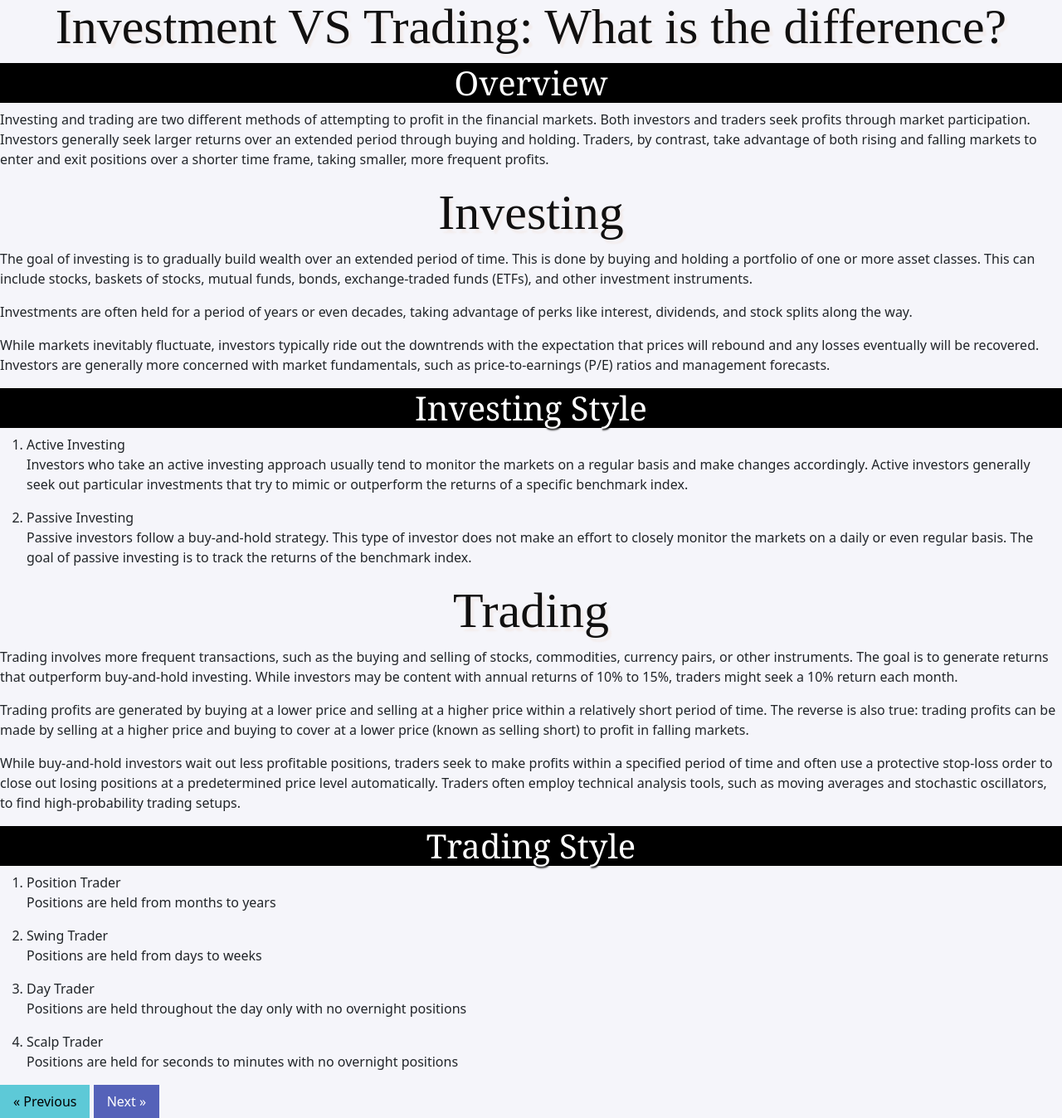
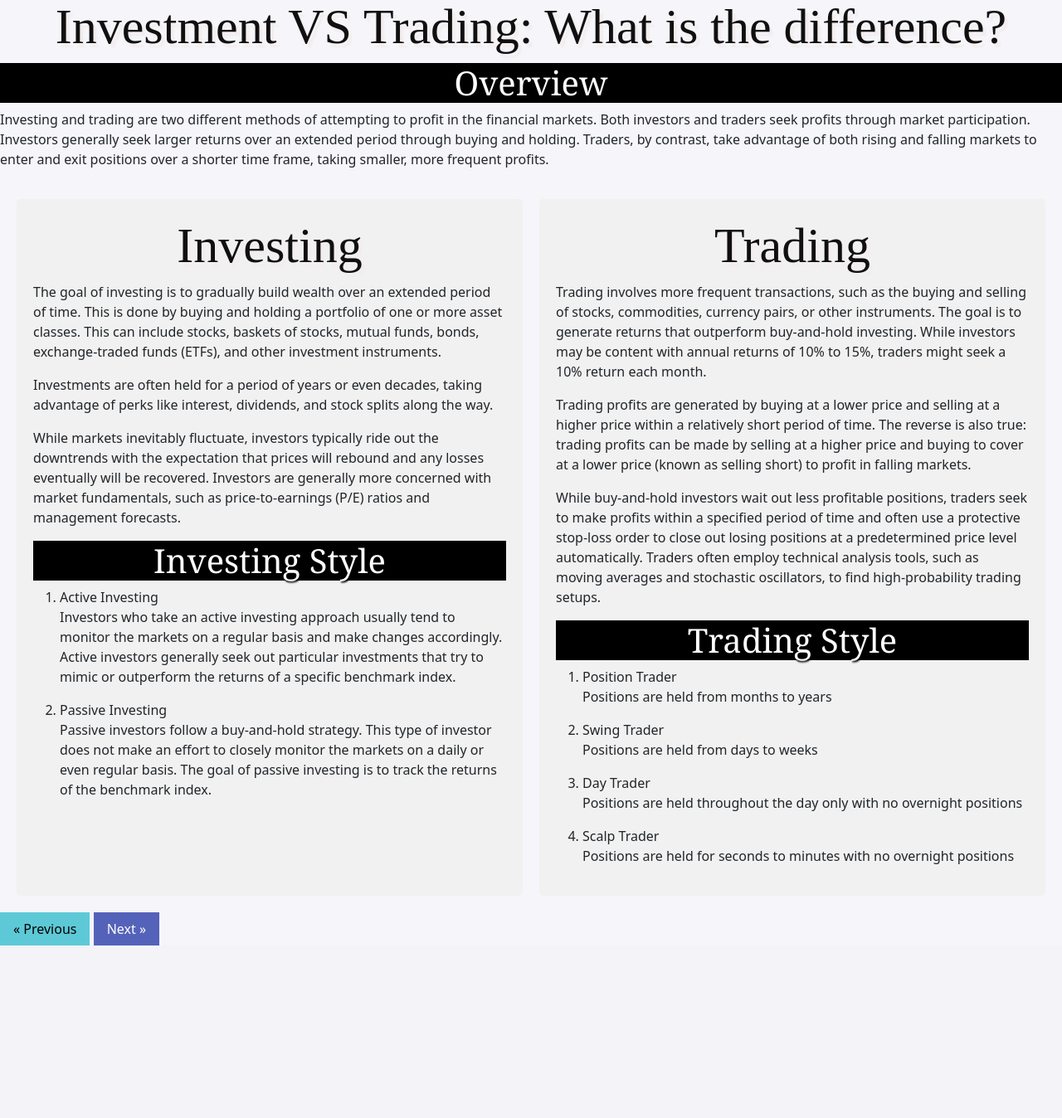
Before and after one commit to LCHIN7X/Team_BeginnerZ, a Flask app: page /lesson/HTML_PAGE_10 in a window 1280 px wide. Shown: the part 208-1556 px from the top of the page at 83% size. After the commit the page ends 1348 px from the top, so only its background shows below. Run offline with Flask 3, Linux system fonts and the light colour scheme; the visitor is signed in with stand-in values (Sample User, id 1); some web fonts are replaced.

Commit message:
Update style.css

```diff
--- a/lesson/static/style.css
+++ b/lesson/static/style.css
@@ -75,6 +75,18 @@
       display: block;
   }
 
+  .grid-container {
+    display: grid;
+    grid-template-columns: 1fr 1fr;
+    gap: 20px;
+    padding: 20px;
+}
+
+.grid-item {
+    background-color: #f1f1f1;
+    padding: 20px;
+    border-radius: 5px;
+}
   #title1 {
       text-align: center;
       font-family: 'Audiowide';
```
